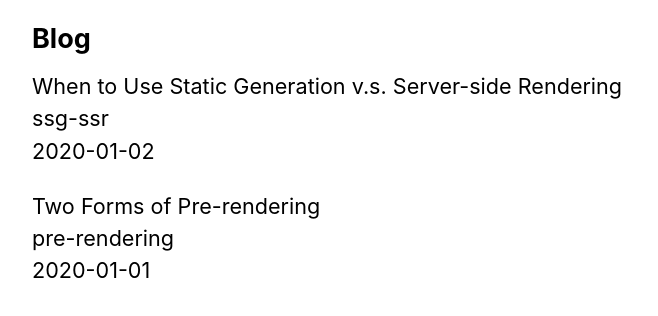
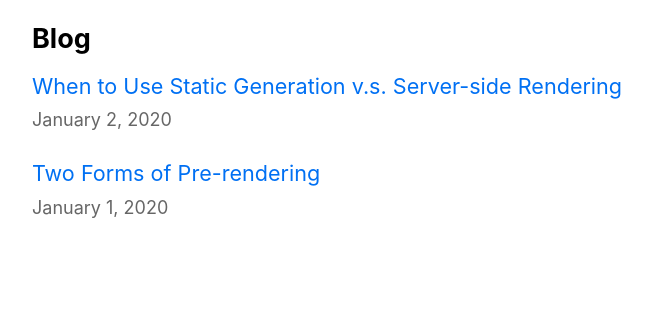
Before and after one commit to jima-r20/nextjs-blog, a Next.js app: page / in a window 1280 px wide. Shown: the part 444-760 px from the top of the page, without its empty margins (302-960 px from the left). Built offline with nearby package versions, Linux system fonts and the light colour scheme.

Commit message:
動的ルート(マークダウンのレンダリングやスタイリングなど)

```diff
--- /dev/null
+++ b/components/date.js
@@ -0,0 +1,6 @@
+import { parseISO, format } from 'date-fns';
+
+export default function Date({ dateString }) {
+  const date = parseISO(dateString);
+  return <time dateTime={dateString}>{format(date, 'LLLL d, yyyy')}</time>;
+}
--- a/lib/posts.js
+++ b/lib/posts.js
@@ -1,6 +1,8 @@
 import fs from 'fs';
 import path from 'path';
 import matter from 'gray-matter';
+import remark from 'remark';
+import html from 'remark-html';
 
 const postsDirectory = path.join(process.cwd(), 'posts');
 
@@ -62,16 +64,23 @@
   });
 }
 
-export function getPostData(id) {
+export async function getPostData(id) {
   const fullPath = path.join(postsDirectory, `${id}.md`);
   const fileContents = fs.readFileSync(fullPath, 'utf8');
 
   // Use gray-matter to parse the post metadata section
   const matterResult = matter(fileContents);
 
+  // Use remark to convert markdown into HTML string
+  const processedContent = await remark()
+    .use(html)
+    .process(matterResult.content);
+  const contentHtml = processedContent.toString();
+
   // Combine the data with the id
   return {
     id,
+    contentHtml,
     ...matterResult.data,
   };
 }
--- a/package.json
+++ b/package.json
@@ -8,10 +8,13 @@
     "start": "next start"
   },
   "dependencies": {
+    "date-fns": "^2.23.0",
     "fs": "0.0.1-security",
     "gray-matter": "^4.0.3",
     "next": "^11.0.0",
     "react": "17.0.2",
-    "react-dom": "17.0.2"
+    "react-dom": "17.0.2",
+    "remark": "^13.0.0",
+    "remark-html": "^13.0.1"
   }
 }
--- a/pages/index.js
+++ b/pages/index.js
@@ -1,4 +1,6 @@
 import Head from 'next/head';
+import Link from 'next/link';
+import Date from '../components/date';
 import Layout, { siteTitle } from '../components/layout';
 import utilStyles from '../styles/utils.module.css';
 import { getSortedPostsData } from '../lib/posts';
@@ -21,11 +23,13 @@
         <ul className={utilStyles.list}>
           {allPostsData.map(({ id, date, title }) => (
             <li className={utilStyles.listItem} key={id}>
-              {title}
+              <Link href={`posts/${id}`}>
+                <a>{title}</a>
+              </Link>
               <br />
-              {id}
-              <br />
-              {date}
+              <small className={utilStyles.lightText}>
+                <Date dateString={date} />
+              </small>
             </li>
           ))}
         </ul>
```
Also changed, not shown: pages/posts/[id].js (+14 -6 lines), 1 other file (tests, documents, lock files or other folders).
